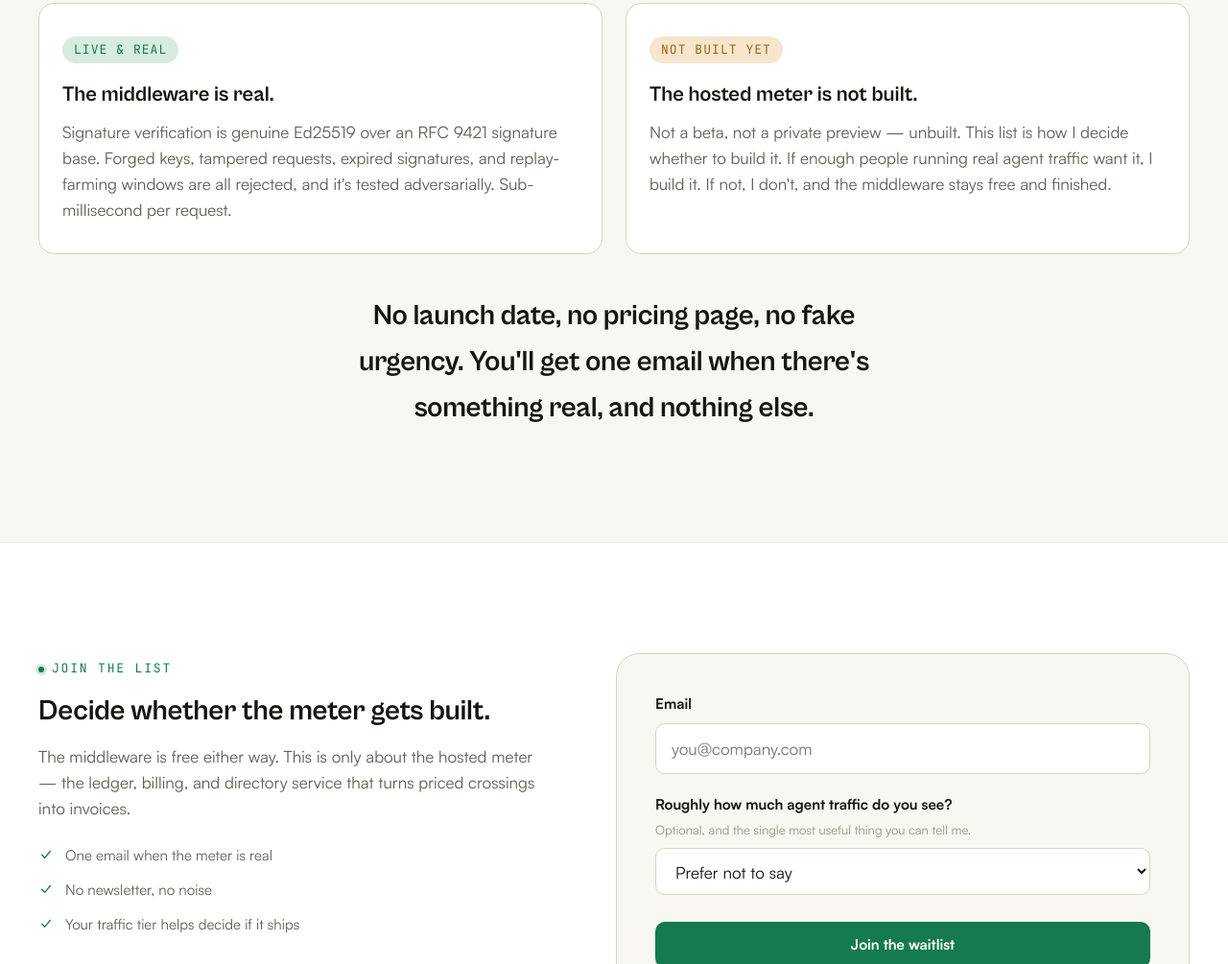
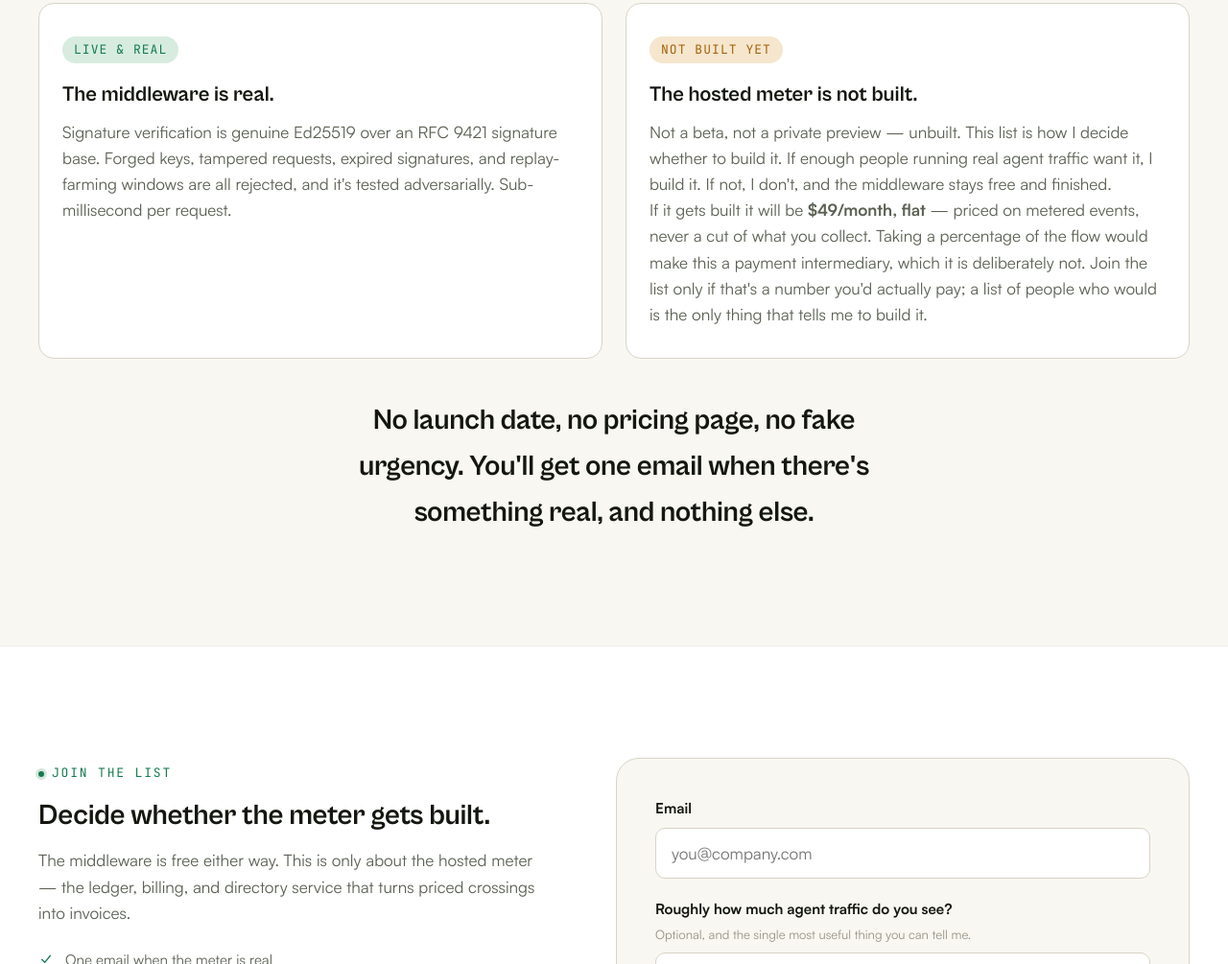
Before and after one commit to gibrancorbin11-hub/wayleave, a website: page site/index.html in a window 1280 px wide. Shown: the part 3282-4287 px from the top of the page at 96% size. Drawn offline with Linux system fonts and the light colour scheme.

Commit message:
Price the meter at $49/month and put it on the waitlist page
A waitlist that names a price asks a far sharper question than one that
doesn't: 'would you pay $49/mo for this' instead of 'would you like this'.
It will produce fewer signups and much better ones, which is the whole
point of the exercise.

Flat, never a percentage of collected volume - taking a cut of the flow
would make this a payment intermediary and trigger money transmission
licensing. Rationale and the MRR arithmetic are in launch/BOARD.md.

```diff
--- a/site/index.html
+++ b/site/index.html
@@ -269,6 +269,7 @@
           <span class="status-card__tag">Not built yet</span>
           <h3>The hosted meter is not built.</h3>
           <p>Not a beta, not a private preview — unbuilt. This list is how I decide whether to build it. If enough people running real agent traffic want it, I build it. If not, I don't, and the middleware stays free and finished.</p>
+          <p>If it gets built it will be <strong>$49/month, flat</strong> — priced on metered events, never a cut of what you collect. Taking a percentage of the flow would make this a payment intermediary, which it is deliberately not. Join the list only if that's a number you'd actually pay; a list of people who would is the only thing that tells me to build it.</p>
         </div>
       </div>
 
```
